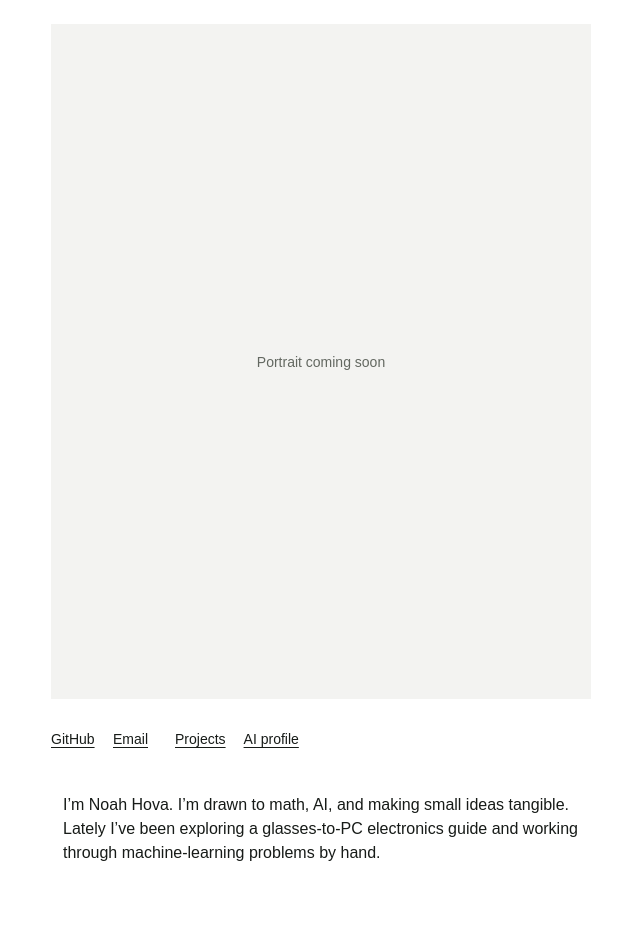
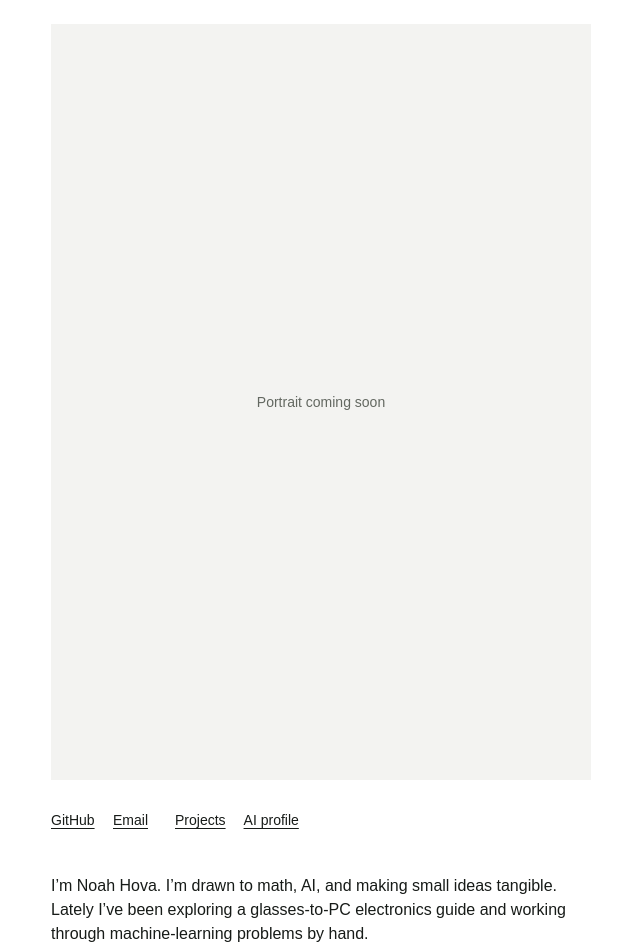
Before and after one commit to nohov/noahhova.com, a React (Vite) app: page / in a window 1280 px wide. Shown: the top 952 px of the page, without its empty margins (319-959 px from the left). Built offline with nearby package versions, Linux system fonts and the light colour scheme.

Commit message:
Match portrait proportions to VC reference

```diff
--- a/src/styles.css
+++ b/src/styles.css
@@ -6,10 +6,10 @@ a:focus-visible { outline: 2px solid #171b18; outline-offset: 3px; }
 ::selection { background: rgba(95, 145, 192, .45); }
 .visually-hidden { position: absolute; width: 1px; height: 1px; padding: 0; margin: -1px; overflow: hidden; clip: rect(0,0,0,0); white-space: nowrap; border: 0; }
 .home, .projects { width: min(calc(100% - 32px), 540px); margin: 24px auto 90px; }
-.portrait { display: grid; place-items: center; width: 100%; aspect-ratio: 4 / 5; background: #f3f3f1; color: #636861; font-size: 14px; text-align: center; }
+.portrait { display: grid; place-items: center; width: 100%; aspect-ratio: 5 / 7; background: #f3f3f1; color: #636861; font-size: 14px; text-align: center; }
 .site-links { display: flex; flex-wrap: wrap; gap: 0 18px; margin: 18px 0 20px; }
 .site-links a, .projects article a { display: inline-flex; align-items: center; min-width: 44px; min-height: 44px; font-size: 14px; }
-.bio { margin: 0; padding: 12px; font-size: 16px; line-height: 1.5; }
+.bio { margin: 0 -12px; padding: 12px; font-size: 16px; line-height: 1.5; }
 .bio.is-revealed { color: #fff; background: linear-gradient(rgba(5, 19, 42, .4), rgba(5, 19, 42, .55)), url("./assets/background-variants/queens-desktop.jpg") center / cover; }
 .bio.is-revealed::selection { color: #fff; background: rgba(255,255,255,.18); }
 .projects { margin-top: 60px; }
```
Also changed, not shown: 2 other files (tests, documents, lock files or other folders).
